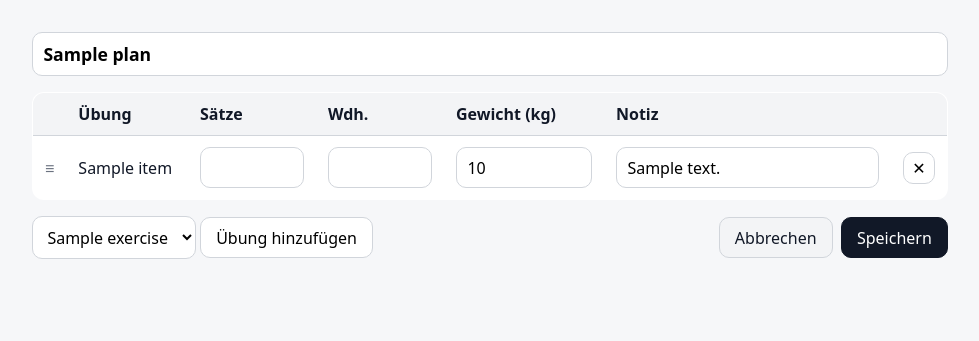
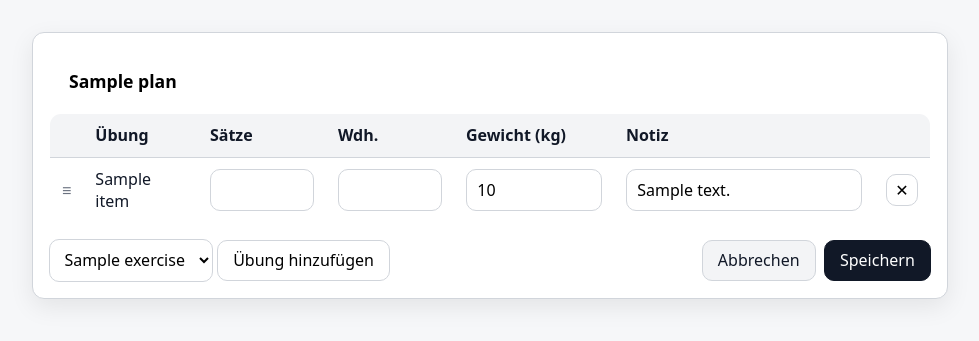
Before and after one commit to lp-coding/FitLog_Abgabe, a Flask app: template fitlog/templates/edit.html in a window 1280 px wide. Shown: the part 92-433 px from the top of the page, without its empty margins (150-1129 px from the left). Run offline with Flask 3, Linux system fonts and the light colour scheme; the template is opened without the code that fills it: most values are stand-ins (such as "Sample title", 1, 10 or a date in 2020).

Commit message:
Plan bearbeiten in die card mit aufgenommen, Rahmen entfernt sowie padding hinzugefügt.

```diff
--- a/fitlog/static/css/style.css
+++ b/fitlog/static/css/style.css
@@ -230,6 +230,7 @@ a.btn{
    Pages: Plan edit (edit.html)
 ========================= */
 .plan-edit{ display: grid; gap: var(--s-4); }
+
 .plan-header{
   display:flex;
   gap: var(--s-3);
@@ -239,13 +240,16 @@ a.btn{
   flex: 1;
   font-size: 1.1rem;
   font-weight: 600;
+  border: none;
+  padding: 20px;
 }
 .footer-bar{
   display:flex;
-  gap: var(--s-4);
+  gap: var(--s-6);
   justify-content: space-between;
   align-items:center;
   flex-wrap: wrap;
+  padding: 15px 0px 0px 0px;
 }
 .actions{ display:flex; gap: var(--s-2); }
 
--- a/fitlog/templates/edit.html
+++ b/fitlog/templates/edit.html
@@ -3,6 +3,8 @@
 
 {% block content %}
 <div class="plan-edit">
+  <div class="card">
+    <div class="card-body">
 
       <div class="plan-header">
         <input class="plan-name-input" type="text" name="plan_name" value="{{ plan.name }}" form="edit-form" placeholder="Planname">
@@ -64,6 +66,9 @@
     </div>
   </div>
 </div>
+  </div>
+  </div>
+  </div>
 
 {% endblock %}
 {% block extra_js %}
```
Lines whose indentation alone changed are shown as unchanged.
